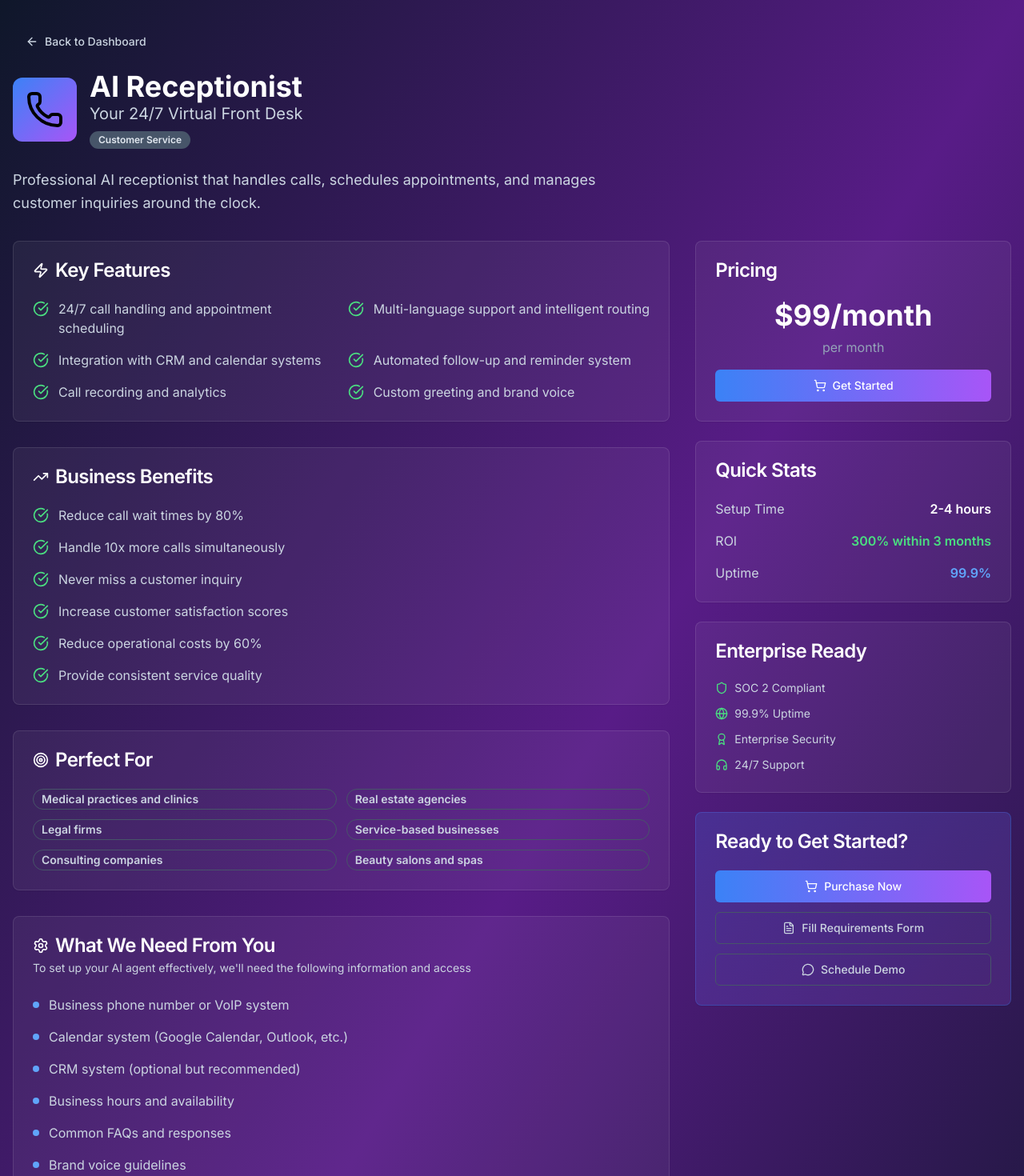
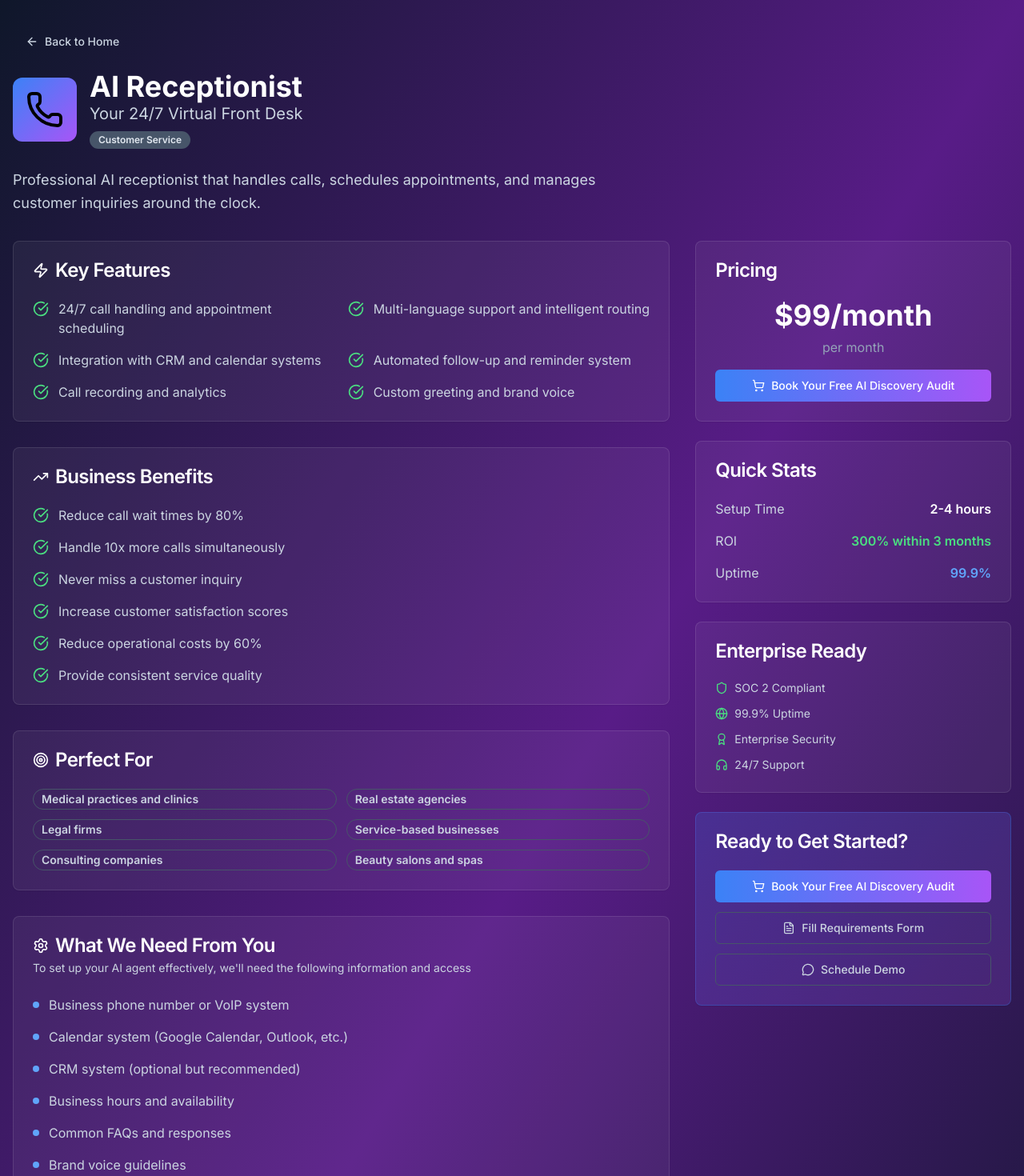
Before and after one commit to Jguyatt/aiemployez, a Next.js app: page /agents/receptionist in a window 1280 px wide. Shown: the top 1470 px of the page at 80% size. Built offline with nearby package versions, Linux system fonts and the light colour scheme.

Commit message:
Fix deployment error: Remove PurchaseFlow component references and replace with Calendly links

```diff
--- a/app/agents/[agentId]/page.tsx
+++ b/app/agents/[agentId]/page.tsx
@@ -40,7 +40,6 @@ import {
   Calendar as CalendarIcon
 } from 'lucide-react'
 import Link from 'next/link'
-import PurchaseFlow from '@/components/PurchaseFlow'
 
 const agentData = {
   'receptionist': {
@@ -297,7 +296,6 @@ export default function AgentDetailPage() {
   const params = useParams()
   const agentId = params.agentId as string
   const agent = agentData[agentId as keyof typeof agentData]
-  const [showPurchaseFlow, setShowPurchaseFlow] = useState(false)
 
   if (!agent) {
     return (
@@ -305,10 +303,10 @@ export default function AgentDetailPage() {
         <div className="container mx-auto px-4 py-8">
           <div className="text-center">
             <h1 className="text-3xl font-bold text-white mb-4">Agent Not Found</h1>
-            <Link href="/dashboard">
+            <Link href="/">
               <Button>
                 <ArrowLeft className="h-4 w-4 mr-2" />
-                Back to Dashboard
+                Back to Home
               </Button>
             </Link>
           </div>
@@ -322,10 +320,10 @@ export default function AgentDetailPage() {
       <div className="container mx-auto px-4 py-8">
         {/* Header */}
         <div className="mb-8">
-          <Link href="/dashboard">
+          <Link href="/">
             <Button variant="ghost" className="text-slate-300 hover:text-white mb-4">
               <ArrowLeft className="h-4 w-4 mr-2" />
-              Back to Dashboard
+              Back to Home
             </Button>
           </Link>
 
@@ -494,11 +492,13 @@ export default function AgentDetailPage() {
                   <div className="text-4xl font-bold text-white mb-2">{agent.price}</div>
                   <p className="text-slate-400 mb-4">per month</p>
                   <Button
-                    onClick={() => setShowPurchaseFlow(true)}
+                    asChild
                     className="w-full bg-gradient-to-r from-blue-500 to-purple-500 hover:from-blue-600 hover:to-purple-600"
                   >
-                    <ShoppingCart className="h-4 w-4 mr-2" />
-                    Get Started
+                    <a href="https://calendly.com/cereva/30min?month=2025-08" target="_blank" rel="noopener noreferrer">
+                      <ShoppingCart className="h-4 w-4 mr-2" />
+                      Book Your Free AI Discovery Audit
+                    </a>
                   </Button>
                 </div>
               </CardContent>
@@ -561,9 +561,11 @@ export default function AgentDetailPage() {
               </CardHeader>
               <CardContent>
                 <div className="space-y-3">
-                  <Button className="w-full bg-gradient-to-r from-blue-500 to-purple-500 hover:from-blue-600 hover:to-purple-600">
-                    <ShoppingCart className="h-4 w-4 mr-2" />
-                    Purchase Now
+                  <Button asChild className="w-full bg-gradient-to-r from-blue-500 to-purple-500 hover:from-blue-600 hover:to-purple-600">
+                    <a href="https://calendly.com/cereva/30min?month=2025-08" target="_blank" rel="noopener noreferrer">
+                      <ShoppingCart className="h-4 w-4 mr-2" />
+                      Book Your Free AI Discovery Audit
+                    </a>
                   </Button>
                   <Button asChild variant="outline" className="w-full border-slate-600 text-slate-300 hover:bg-slate-800">
                     <Link href={`/agents/${agentId}/requirements`}>
@@ -583,18 +585,6 @@ export default function AgentDetailPage() {
           </div>
         </div>
       </div>
-
-      <PurchaseFlow
-        agentType={agentId}
-        agentName={agent.name}
-        isOpen={showPurchaseFlow}
-        onClose={() => setShowPurchaseFlow(false)}
-        onSuccess={() => {
-          setShowPurchaseFlow(false)
-          // Redirect to dashboard after successful purchase
-          window.location.href = '/dashboard'
-        }}
-      />
     </div>
   )
 }
```
